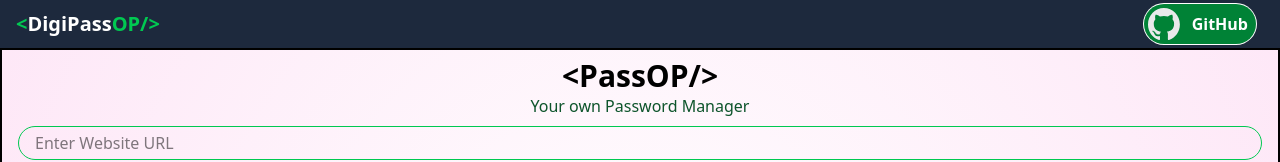
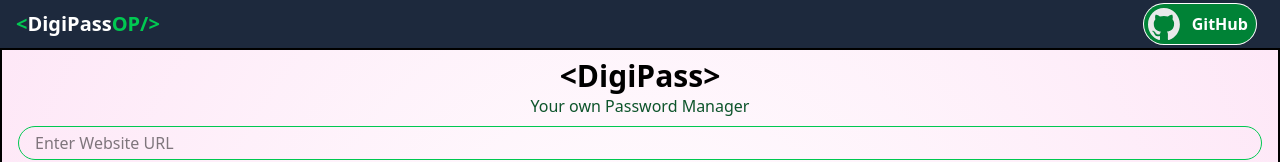
Before and after one commit to ayushpatidar814/DigiPass___Password-Manager, a React (Vite) app in the folder frontend/: page / in a window 1280 px wide. Shown: the top 162 px of the page. Built offline with nearby package versions, Linux system fonts and the light colour scheme; no server answers.

Commit message:
Update Manager.jsx

```diff
--- a/frontend/src/components/Manager.jsx
+++ b/frontend/src/components/Manager.jsx
@@ -124,8 +124,8 @@ const Manager = () => {
       <div className=" p-2 mycontainer min-h-[88.2vh]">
         <h1 className="text-3xl text font-bold text-center">
           <span className="text-green">&lt;</span>
-          <span>Pass</span>
-          <span className="text-green">OP/&gt;</span>
+          <span>DigiPass</span>
+          <span className="text-green">&gt;</span>
         </h1>
         <p className="text-green-900 text-center">Your own Password Manager</p>
 
```
